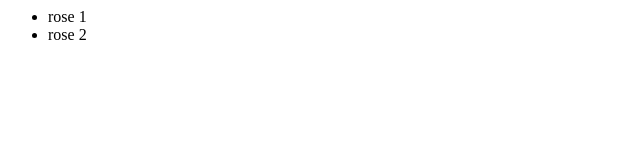
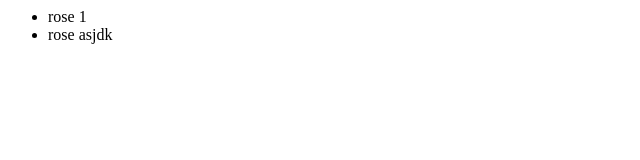
Before and after one commit to blackingbar/newGitTest, a plain HTML site: page index2.html in a window 1280 px wide. Shown: the full height of the page, 0-640 px from the left. Drawn offline with Linux system fonts and the light colour scheme.

Commit message:
made changes

```diff
--- a/index2.html
+++ b/index2.html
@@ -3,7 +3,7 @@
 	<body>
 		<ul>
 			<li>rose 1</li>
-			<li>rose 2</li>
+			<li>rose asjdk</li>
 		</ul>
 	</body>
 </html>
```
